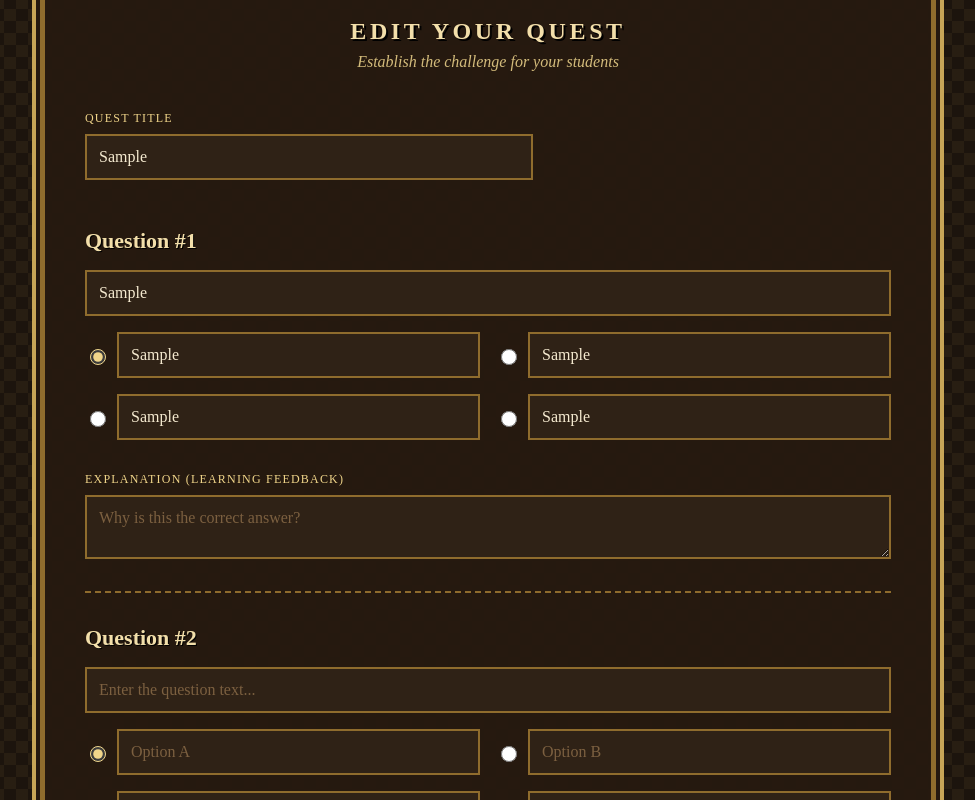
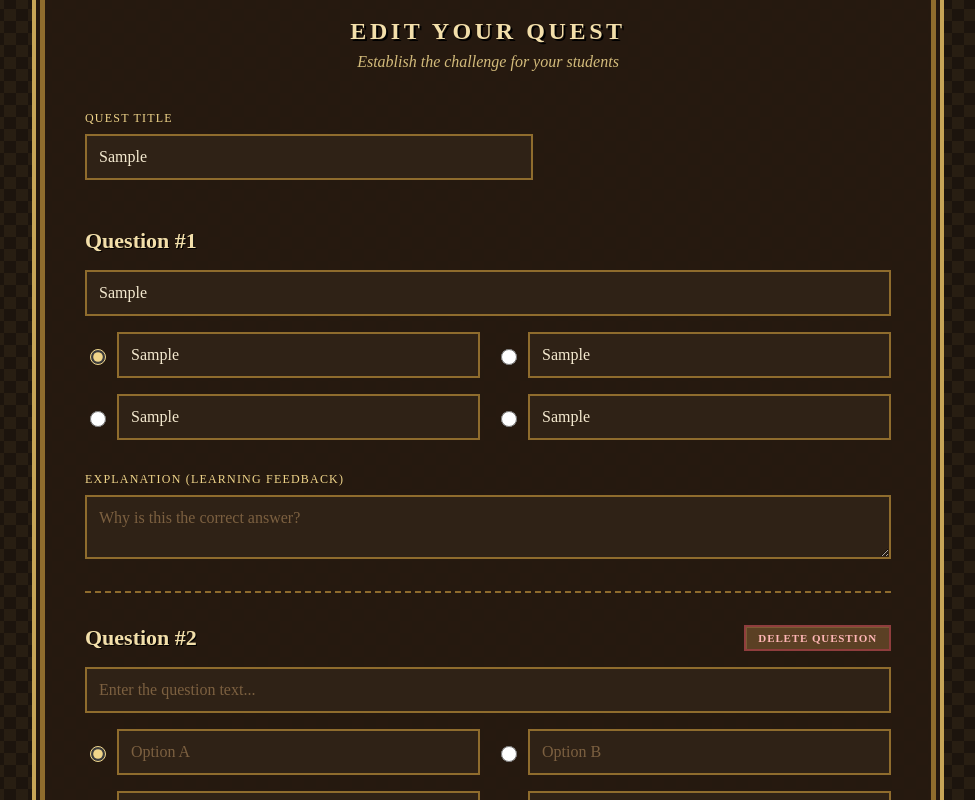
Before and after one commit to suchirkolli/quizquest, a React app in the folder frontend/: page /admin/create-quest/1 in a window 1280 px wide. Both pictures are taken after typing "Sample", "Sample", "Sample", "Sample", "Sample", "Sample" into the empty fields and a click on the button "+ ADD ANOTHER QUESTION". Shown: the part 207-1007 px from the top of the page, without its empty margins (152-1127 px from the left). Built offline with nearby package versions, Linux system fonts and the light colour scheme; the HTML template or start-up script is replaced by a standard one.

Commit message:
added a delete question feature for admin quest creation and edititing

```diff
--- a/frontend/src/App.css
+++ b/frontend/src/App.css
@@ -367,11 +367,18 @@
   border-bottom: none;
 }
 
+.question-block-header {
+  display: flex;
+  justify-content: space-between;
+  align-items: center;
+  margin-bottom: 16px;
+}
+
 .question-block-title {
   font-size: 22px;
   font-weight: bold;
   color: #f3dfaa;
-  margin: 0 0 16px 0;
+  margin: 0;
   text-shadow: 1px 1px 0 #000000;
 }
 
--- a/frontend/src/pages/AdminQuestCreation.tsx
+++ b/frontend/src/pages/AdminQuestCreation.tsx
@@ -66,6 +66,10 @@ function AdminQuestCreation() {
     const newQuestions = [...questions];
     newQuestions[index] = updated;
     setQuestions(newQuestions);
+  }
+
+  function handleDeleteQuestion(index: number) {
+    setQuestions(questions.filter((_, i) => i !== index));
   }
 
   async function handleSubmit(e: React.FormEvent) {
@@ -152,7 +156,18 @@ function AdminQuestCreation() {
               <div>
                 {questions.map((q, index) => (
                   <div key={index} className="question-block">
-                    <h3 className="question-block-title">Question #{index + 1}</h3>
+                    <div className="question-block-header">
+                      <h3 className="question-block-title">Question #{index + 1}</h3>
+                      {index > 0 && (
+                        <button
+                          type="button"
+                          className="qc-gold-button dashboard-delete-btn"
+                          onClick={() => { handleDeleteQuestion(index); Click(); }}
+                        >
+                          Delete Question
+                        </button>
+                      )}
+                    </div>
 
                     <div className="question-block-fields">
                       <input
```
